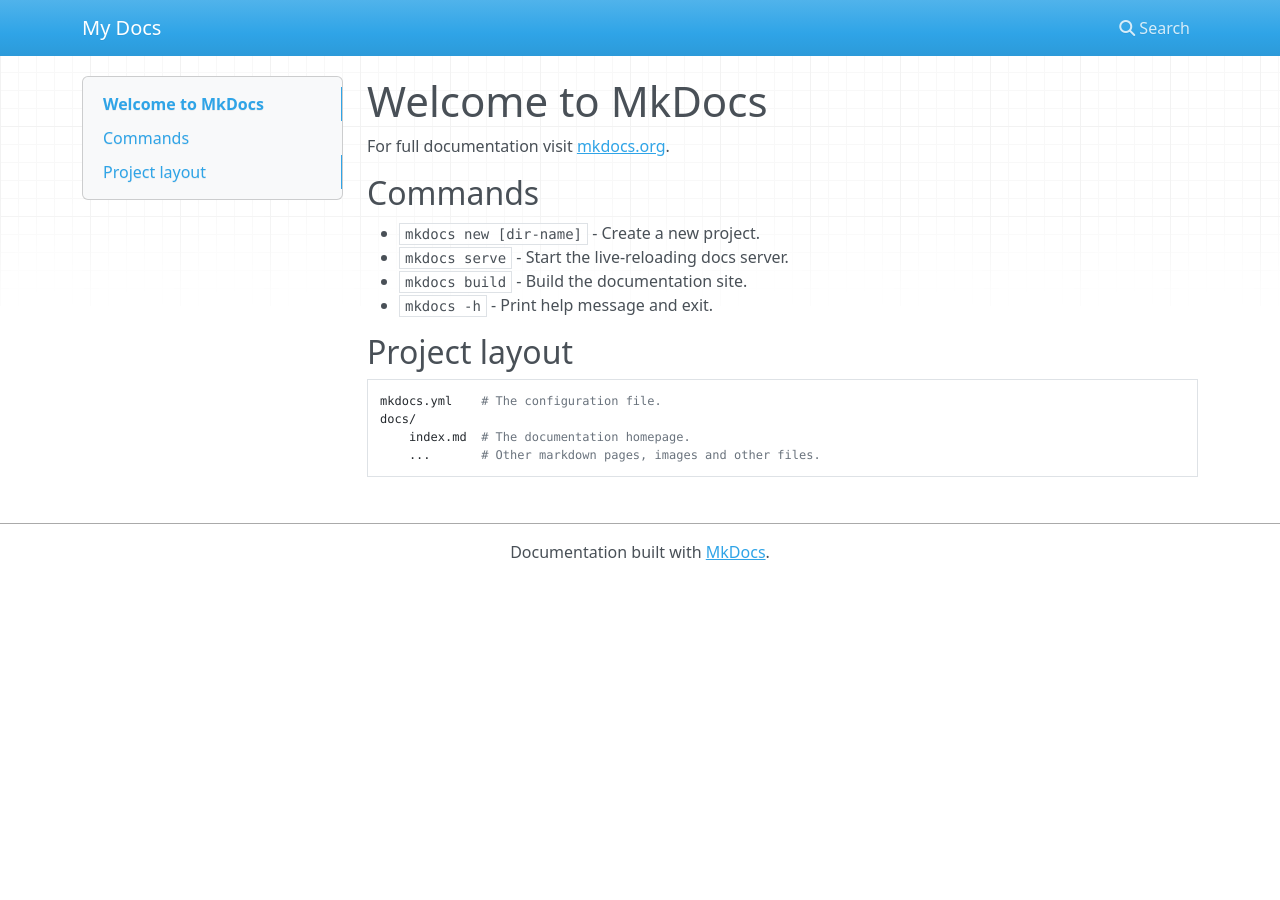
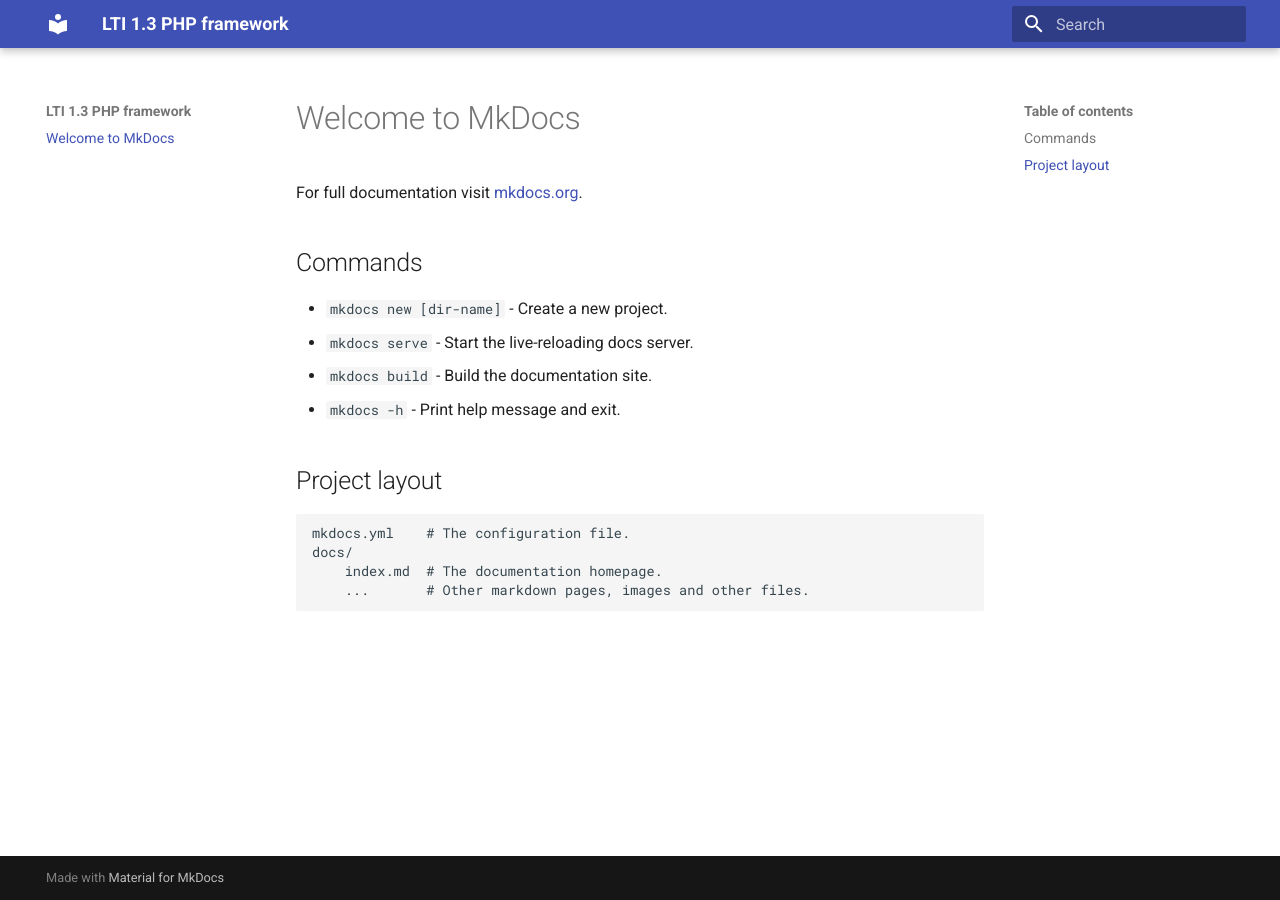
Before and after one commit to oat-sa/doc-lti1p3, an MkDocs documentation site: the page built from docs/index.md, in a window 1280 px wide. Built offline with MkDocs 1.6.1 and Material for MkDocs 9.7.7, drawn with Linux system fonts in a browser that asks for light colours; nearby versions of some CDN libraries.

Commit message:
feat: ci

```diff
--- a/mkdocs.yml
+++ b/mkdocs.yml
@@ -1,2 +1,4 @@
-site_name: My Docs
+site_name: LTI 1.3 PHP framework
 site_url: https://example.com/
+theme:
+  name: material
```
Also changed, not shown: 1 other file.
